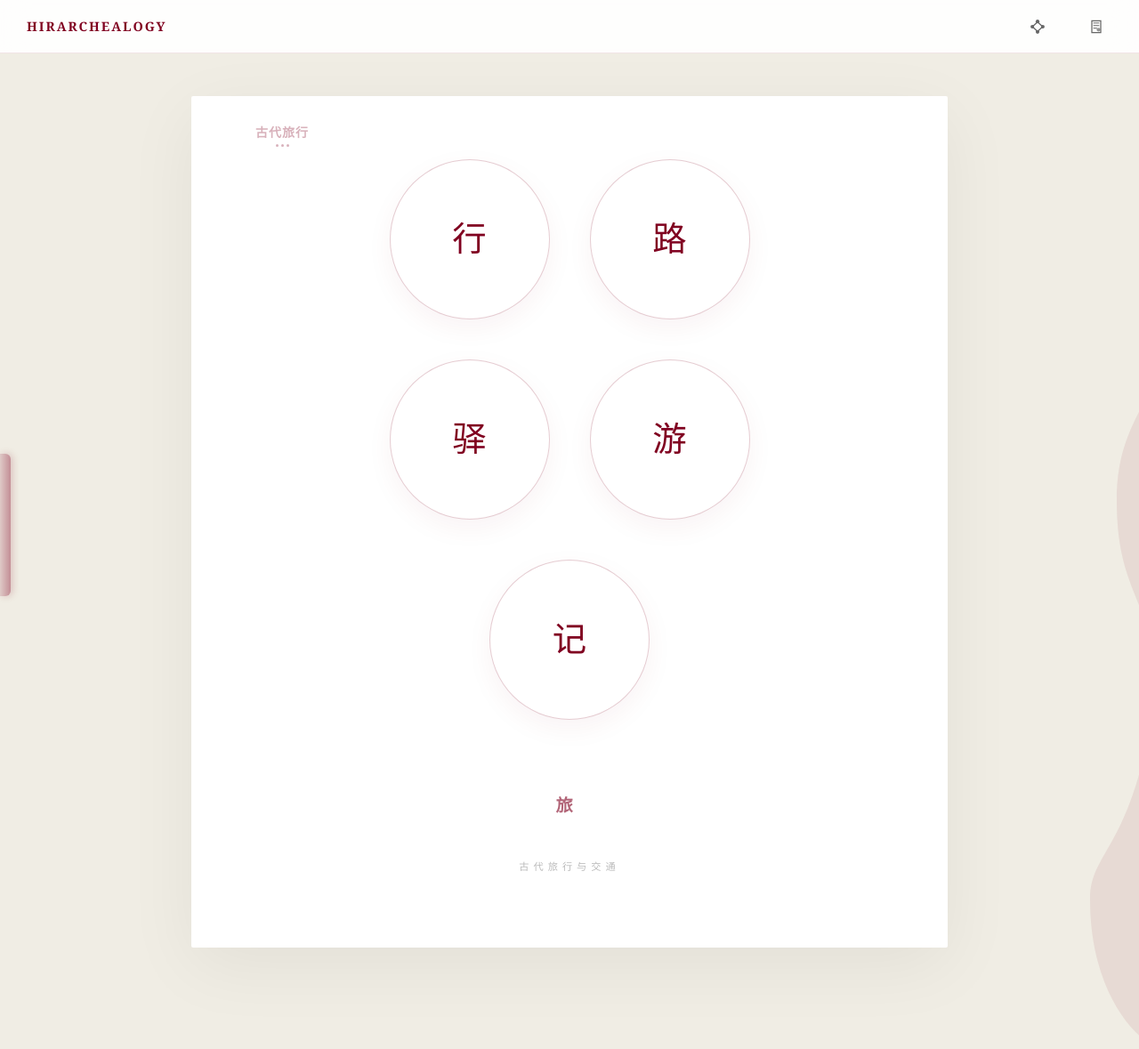
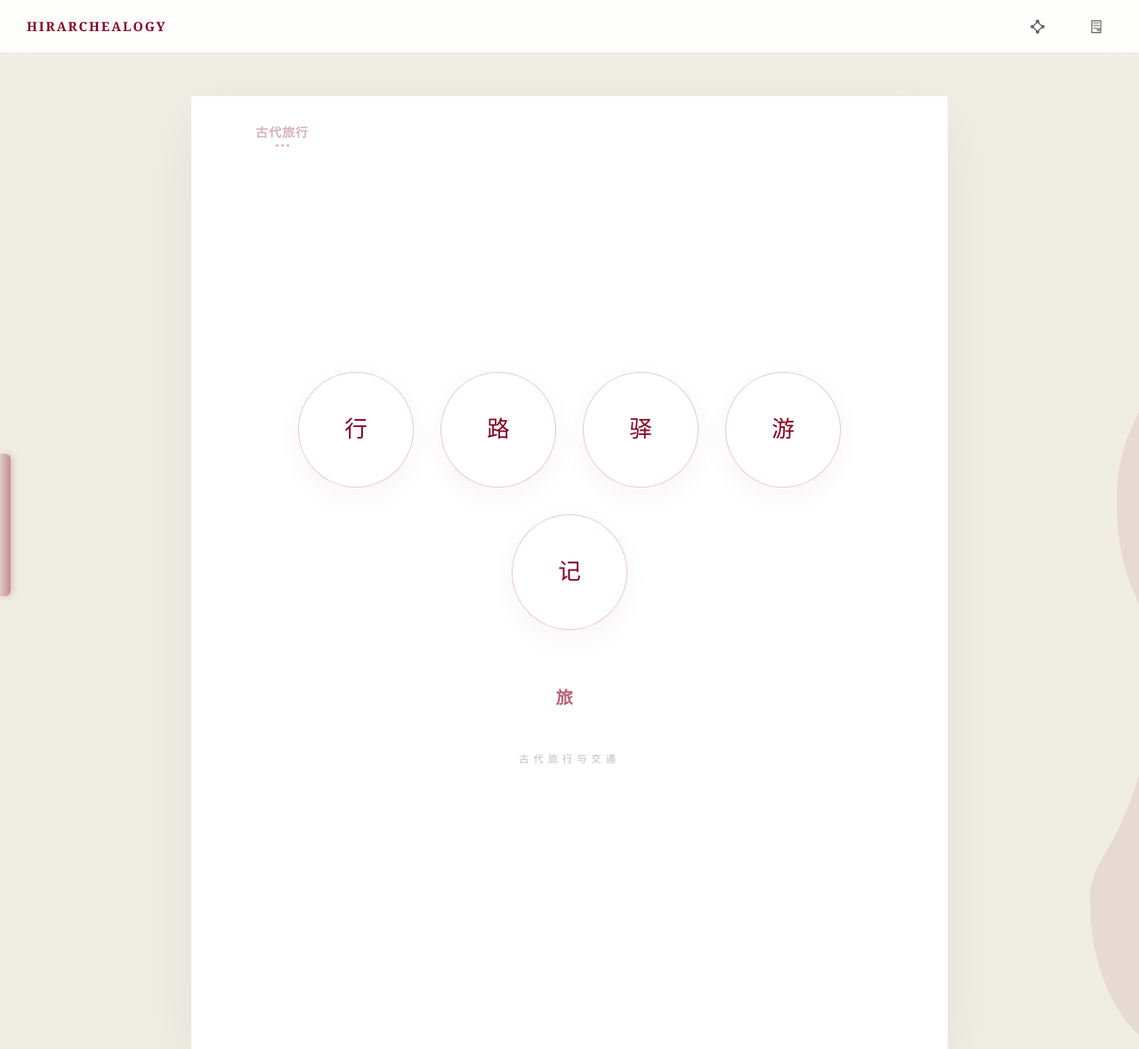
Before and after one commit to relHIGH/hirarchealogy, a Jekyll site: the page built from docs/古代旅行/index.md, in a window 1280 px wide. Shown: the whole page at 89% size. Built offline with Jekyll 4.4.1, drawn with Linux system fonts in a browser that asks for light colours.

Commit message:
修复古代旅行首页5个球布局超出画面问题

```diff
--- a/docs/古代旅行/index.md
+++ b/docs/古代旅行/index.md
@@ -3,16 +3,16 @@ layout: default
 title: 古代旅行
 ---
 
-<div style="height: 60vh; display: flex; flex-direction: column; justify-content: center; align-items: center;">
-  <div class="orb-grid" style="max-width: 600px;">
-    <a href="./行/" class="portal-orb"><div class="orb-title">行</div></a>
-    <a href="./路/" class="portal-orb"><div class="orb-title">路</div></a>
-    <a href="./驿/" class="portal-orb"><div class="orb-title">驿</div></a>
-    <a href="./游/" class="portal-orb"><div class="orb-title">游</div></a>
-    <a href="./记/" class="portal-orb"><div class="orb-title">记</div></a>
+<div style="height: 70vh; display: flex; flex-direction: column; justify-content: center; align-items: center;">
+  <div class="orb-grid" style="max-width: 900px; gap: 30px;">
+    <a href="./行/" class="portal-orb" style="width: 130px; height: 130px;"><div class="orb-title" style="font-size: 1.6rem;">行</div></a>
+    <a href="./路/" class="portal-orb" style="width: 130px; height: 130px;"><div class="orb-title" style="font-size: 1.6rem;">路</div></a>
+    <a href="./驿/" class="portal-orb" style="width: 130px; height: 130px;"><div class="orb-title" style="font-size: 1.6rem;">驿</div></a>
+    <a href="./游/" class="portal-orb" style="width: 130px; height: 130px;"><div class="orb-title" style="font-size: 1.6rem;">游</div></a>
+    <a href="./记/" class="portal-orb" style="width: 130px; height: 130px;"><div class="orb-title" style="font-size: 1.6rem;">记</div></a>
   </div>
 
-  <div style="margin-top: 80px; text-align: center;">
+  <div style="margin-top: 60px; text-align: center;">
     <h1 style="font-family: 'Songti SC', serif; letter-spacing: 12px; color: var(--accent); opacity: 0.6; font-size: 1.2rem;">旅</h1>
     <p style="font-size: 0.7rem; color: #bbb; letter-spacing: 5px; text-transform: uppercase;">古代旅行与交通</p>
   </div>
```
